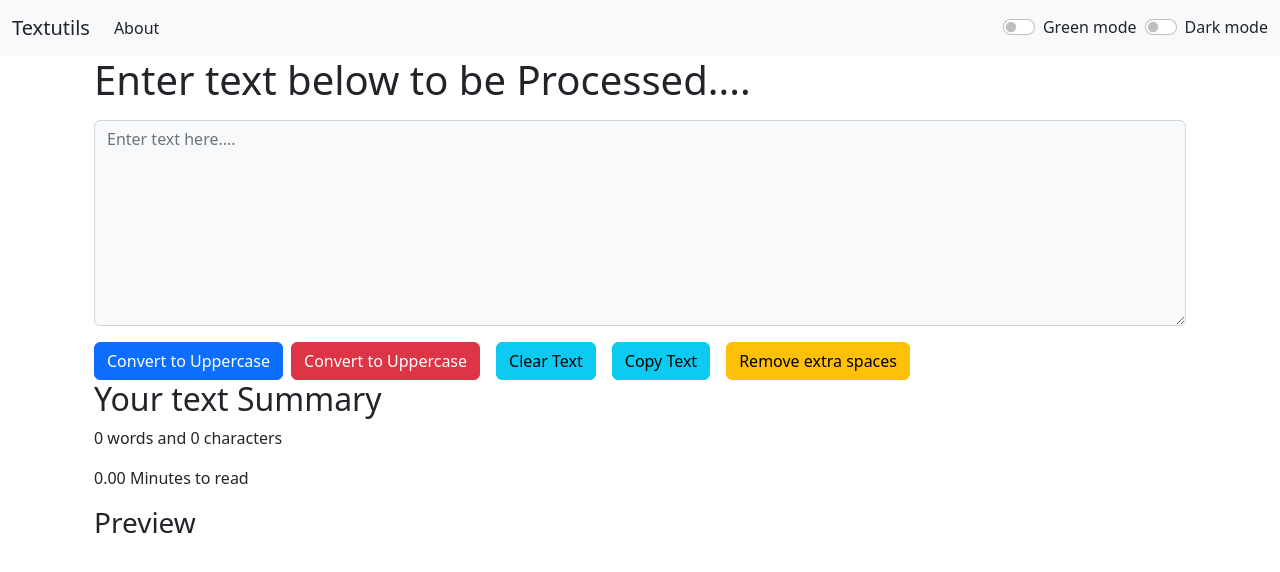
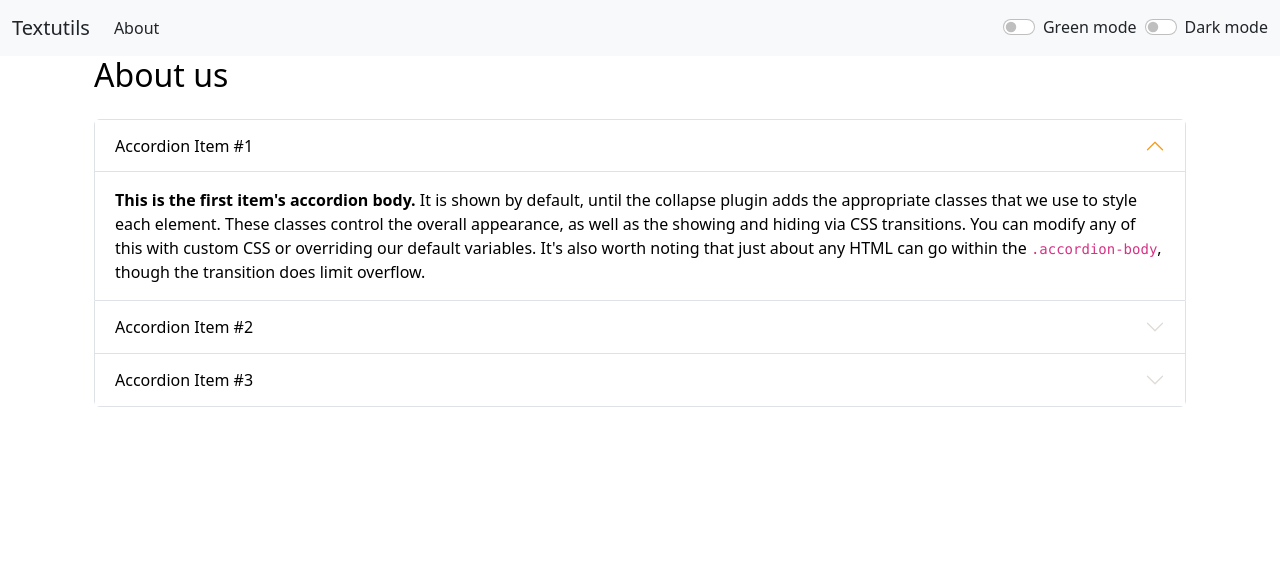
Before and after one commit to aj-sin/React-Tutorial, a React (Create React App) app: page /about in a window 1280 px wide. Shown: the top 572 px of the page. Built offline with nearby package versions, Linux system fonts and the light colour scheme.

Commit message:
App completed

```diff
--- a/src/App.js
+++ b/src/App.js
@@ -1,40 +1,92 @@
-import React,{ useState } from "react";
+import React, { useState } from "react";
 import "./App.css";
 import Navbar from "./components/Navbar";
 import TextForm from "./components/TextForm";
 import Alert from "./components/Alert";
-// import About from "./components/About";
-// import {
-//   BrowserRouter as Router,
-//   Routes,
-//   Route
-// } from "react-router-dom";
+import About from "./components/About";
+import {
+  BrowserRouter as Router,
+  Routes,
+  Route
+} from "react-router-dom";
 
 function App() {
+  const [Mystyle,setMystyle]=useState({
+    color:"black",
+    backgroundColor:"white",
+})
   const [mode, setmode] = useState("light");
-  const togglemode = () => {
+  const togglemode = (cls) => {
     if (mode === "light") {
       setmode("dark");
-      document.body.style.backgroundColor = "#2d3047";
+      setMystyle({
+        color:"white",
+        backgroundColor:cls
+      })
+      document.body.style.backgroundColor = cls;
       showalert("Dark mode is on", "Sucess");
     } else {
+      if (document.body.style.backgroundColor === "rgb(46, 56, 46)") {
+        if (cls === "#2e382e") {
           setmode("light");
-
+          setMystyle({
+            color:"black",
+            backgroundColor:"white"
+          })
           document.body.style.backgroundColor = "white";
           showalert("light mode is on", "Sucess");
         }
-  };
-  const togglemode1 = () => {
-    if (mode === "light") {
+        else{
+          document.getElementById("flexSwitchCheckDefault1").click()
           setmode("dark");
-      document.body.style.backgroundColor = "#2e382e";
-      showalert("Green mode is on", "Sucess");
-    } else {
+          setMystyle({
+            color:"white",
+            backgroundColor:cls
+          })
+          document.body.style.backgroundColor = cls;
+          showalert("Dark mode is on", "Sucess");
+
+        }
+      }
+      else{
+        if (cls === "#222f45") {
           setmode("light");
+          setMystyle({
+            color:"black",
+            backgroundColor:"white"
+          })
           document.body.style.backgroundColor = "white";
           showalert("light mode is on", "Sucess");
         }
+        else{
+          document.getElementById("flexSwitchCheckDefault2").click()
+          setmode("dark");
+          setMystyle({
+            color:"white",
+            backgroundColor:cls
+          })
+          document.body.style.backgroundColor = cls;
+          showalert("Dark mode is on", "Sucess");
+
+        }
+
+      }
+    }
+
   };
+  // rgb(34, 47, 69)
+  // const togglemode= (cls) => {
+  //   if (mode === "light") {
+  //     setmode("dark");
+  //     document.body.style.backgroundColor = cls;
+  //     showalert("Green mode is on", "Sucess");
+  //     console.log(document.body.style.backgroundColor)
+  //   } else {
+  //     setmode("light");
+  //     document.body.style.backgroundColor = "white";
+  //     showalert("light mode is on", "Sucess");
+  //   }
+  // };
 
   const [alert, setalert] = useState(null);
   const showalert = (message, type) => {
@@ -44,12 +96,12 @@ function App() {
     });
     setTimeout(() => {
       setalert(null);
-    }, 1500);
+    }, 900);
   };
 
   return (
     <>
-    {/* <Router> */}
+      <Router>
 
 
         <Navbar
@@ -59,24 +111,23 @@ function App() {
           services="Service"
           mode={mode}
           togglemode={togglemode}
-        togglemode1={togglemode1}
+
         />
         <Alert alert={alert} id="alerty" />
 
         <div className="container">
-      {/* <Routes>
-          <Route path="/about" element= {<About />}/>
+          <Routes>
+            <Route path="/about" element={<About mode={mode} Mystyle={Mystyle}/>} />
 
 
 
-          <Route path="/" element= {<TextForm title="Enter text below to be Processed...." mode={mode} showalert={showalert}/>}/>
+            <Route path="/" element={<TextForm title="Enter text below to be Processed...." mode={mode} showalert={showalert} />} />
 
 
-        </Routes> */}
-      <TextForm title="Enter text below to be Processed...." mode={mode} showalert={showalert}/>
+          </Routes>
 
         </div>
-      {/* </Router> */}
+      </Router>
     </>
   );
 }
--- a/src/components/About.js
+++ b/src/components/About.js
@@ -1,43 +1,52 @@
-import React, { useState } from 'react'
+import React from 'react'
+// import PropTypes from 'prop-types';
 
-export default function About() {
+export default function About(props) {
 
-    const [btntext,setbtntext]=useState("Enable dark mode")
-    const [Mystyle,setMystyle]=useState({
-        color:"black",
-        backgroundColor:"white",
-    })
 
-    const Darkmode=()=>{
-        if(btntext==="Enable dark mode")
-        {
-            setMystyle({
-                color:"white",
-                backgroundColor:"black",
-            })
-            setbtntext("Enable light mode")
-            document.body.style.backgroundColor="black"
-        }
-        else{
-            setMystyle({
-                color:"black",
-                backgroundColor:"white",
-            })
-            setbtntext("Enable dark mode")
-            document.body.style.backgroundColor="white"
-        }
+    // const [btntext,setbtntext]=useState("Enable dark mode")
+    // const [props.props.Mystyle,setprops.Mystyle]=useState({
+    //     color:"black",
+    //     backgroundColor:"white",
+    // })
 
-    }
+      // let props.Mystyle={
+      //                color:props.mode==="light"?"black":"white",
+      //                backgroundColor:props.mode==="light"?"white":"#2e382e",
+      //            }
+
+
+    // const Darkmode=()=>{
+    //     if(btntext==="Enable dark mode")
+    //     {
+    //         setprops.Mystyle({
+    //             color:"white",
+    //             backgroundColor:"black",
+    //         })
+    //         setbtntext("Enable light mode")
+    //         document.body.style.backgroundColor="black"
+    //     }
+    //     else{
+    //         setprops.Mystyle({
+    //             color:"black",
+    //             backgroundColor:"white",
+    //         })
+    //         setbtntext("Enable dark mode")
+    //         document.body.style.backgroundColor="white"
+    //     }
+
+    // }
 
 
   return (
-    <div className='container'>
-        <h2>About us</h2>
+    //i am an idiot for the below mistake
+    <div className={`container bg-${props.Mystyle.backgroundColor} text-${props.Mystyle.color}`}>
+        <h2 className={`bg-${props.Mystyle.backgroundColor} text-${props.Mystyle.color}`}>About us</h2>
 
-<div className="accordion" id="accordionExample" >
-  <div className="accordion-item" style={Mystyle}>
-    <h2 className="accordion-header" id="headingOne" style={Mystyle}>
-      <button style={Mystyle} className="accordion-button" type="button" data-bs-toggle="collapse" data-bs-target="#collapseOne" aria-expanded="true" aria-controls="collapseOne">
+<div className="accordion" id="accordionExample" style={{"marginTop": "25px"}} >
+  <div className="accordion-item" style={props.Mystyle}>
+    <h2 className="accordion-header" id="headingOne" style={props.Mystyle}>
+      <button style={props.Mystyle} className="accordion-button" type="button" data-bs-toggle="collapse" data-bs-target="#collapseOne" aria-expanded="true" aria-controls="collapseOne">
         Accordion Item #1
       </button>
     </h2>
@@ -47,9 +56,9 @@ export default function About() {
       </div>
     </div>
   </div>
-  <div className="accordion-item" style={Mystyle}>
-    <h2 className="accordion-header" id="headingTwo" style={Mystyle}>
-      <button style={Mystyle} className="accordion-button collapsed" type="button" data-bs-toggle="collapse" data-bs-target="#collapseTwo" aria-expanded="false" aria-controls="collapseTwo">
+  <div className="accordion-item" style={props.Mystyle}>
+    <h2 className="accordion-header" id="headingTwo" style={props.Mystyle}>
+      <button style={props.Mystyle} className="accordion-button collapsed" type="button" data-bs-toggle="collapse" data-bs-target="#collapseTwo" aria-expanded="false" aria-controls="collapseTwo">
         Accordion Item #2
       </button>
     </h2>
@@ -59,9 +68,9 @@ export default function About() {
       </div>
     </div>
   </div>
-  <div className="accordion-item" style={Mystyle}>
-    <h2 className="accordion-header" id="headingThree" style={Mystyle}>
-      <button style={Mystyle} className="accordion-button collapsed" type="button" data-bs-toggle="collapse" data-bs-target="#collapseThree" aria-expanded="false" aria-controls="collapseThree">
+  <div className="accordion-item" style={props.Mystyle}>
+    <h2 className="accordion-header" id="headingThree" style={props.Mystyle}>
+      <button style={props.Mystyle} className="accordion-button collapsed" type="button" data-bs-toggle="collapse" data-bs-target="#collapseThree" aria-expanded="false" aria-controls="collapseThree">
         Accordion Item #3
       </button>
     </h2>
@@ -72,7 +81,7 @@ export default function About() {
     </div>
   </div>
 </div>
-<button type="button" className="btn btn-light my-2 " onClick={Darkmode} style={Mystyle}>{btntext}</button>
+{/* <button type="button" className="btn btn-light my-2 " onClick={Darkmode} style={props.Mystyle}>{btntext}</button> */}
     </div>
   )
 }
--- a/src/components/TextForm.js
+++ b/src/components/TextForm.js
@@ -56,18 +56,18 @@ export default function TextForm(props) {
           onChange={handleonchange}
         ></textarea>
       </div>
-      <button className="btn btn-primary" onClick={handleupclick}>Convert to Uppercase</button>
-      <button className="btn btn-danger mx-2" onClick={handlelcclick}>Convert to Uppercase</button>
-      <button className="btn btn-info mx-2" onClick={clear}>Clear Text</button>
-      <button className="btn btn-info mx-2" onClick={copy}>Copy Text</button>
-      <button className="btn btn-warning mx-2" onClick={removespaces}>Remove extra spaces</button>
+      <button disabled={text.length===0} className="btn btn-primary" onClick={handleupclick}>Convert to Uppercase</button>
+      <button disabled={text.length===0} className="btn btn-danger mx-2" onClick={handlelcclick}>Convert to Uppercase</button>
+      <button disabled={text.length===0} className="btn btn-info mx-2" onClick={clear}>Clear Text</button>
+      <button disabled={text.length===0} className="btn btn-info mx-2" onClick={copy}>Copy Text</button>
+      <button disabled={text.length===0} className="btn btn-warning mx-2" onClick={removespaces}>Remove extra spaces</button>
     </div>
     <div className={`container text-${props.mode==='dark'?'light':'dark'}`}>
         <h2>Your text Summary</h2>
-        <p>{text.split(" ").length -1} words and {text.length} characters</p>
-        <p>{(0.008*(text.split(" ").length-1)).toFixed(2)} Minutes to read</p>
+        <p>{text.split(/\s+/).filter((element)=>{return element.length!==0}).length} words and {text.length} characters</p>
+        <p>{(0.008*(text.split(/\s+/).filter((element)=>{return element.length!==0}).length)).toFixed(2)} Minutes to read</p>
         <h3>Preview</h3>
-        <p>{text}</p>
+        <p>{(text.length===0?"Nothing to preveiw":text)}</p>
     </div>
     </>
   );
--- a/src/index.css
+++ b/src/index.css
@@ -11,3 +11,8 @@ code {
   font-family: source-code-pro, Menlo, Monaco, Consolas, 'Courier New',
     monospace;
 } */
+.accordion-button:not(.collapsed)::after {
+  filter: invert(1);
+}
+.accordion-button::after {
+  filter: invert(1);}
```
Also changed, not shown: src/components/Navbar.js (+15 -14 lines). Lines whose indentation alone changed are shown as unchanged.
